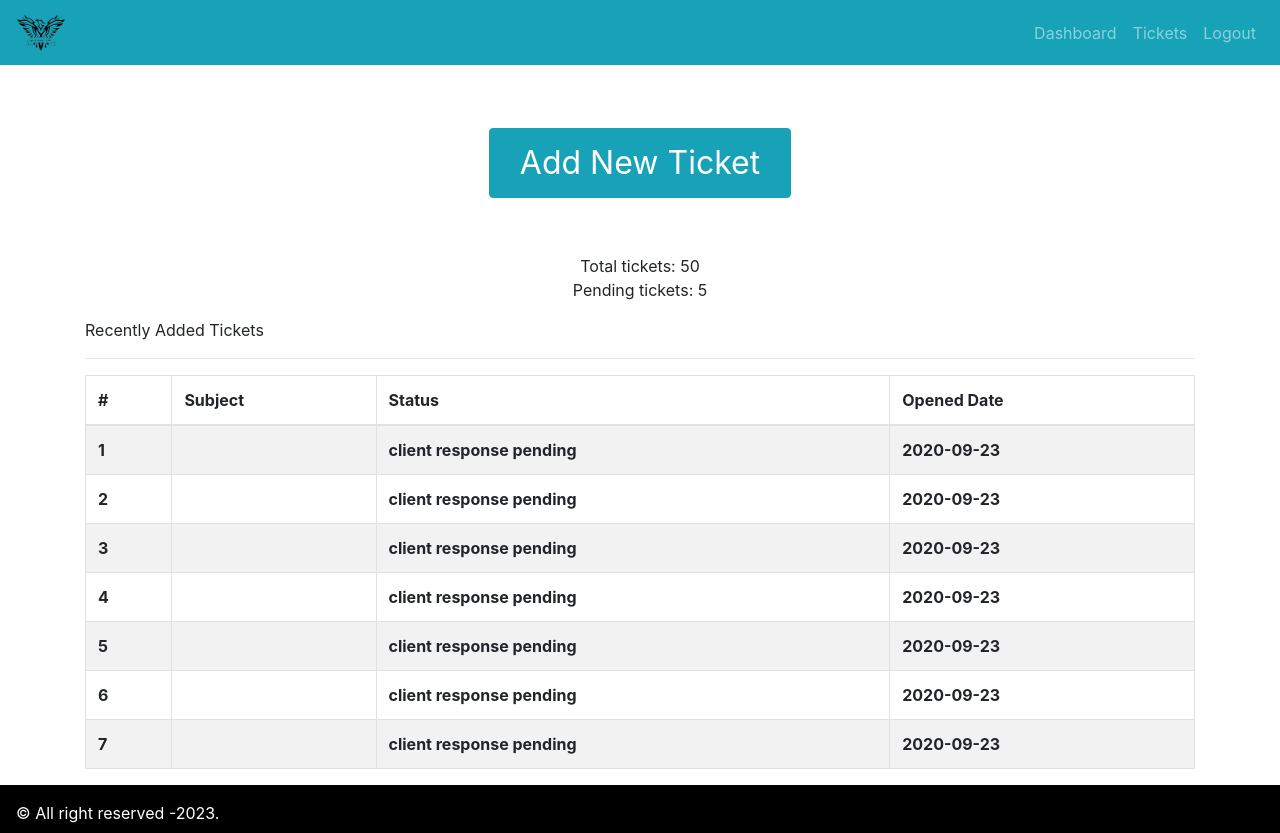
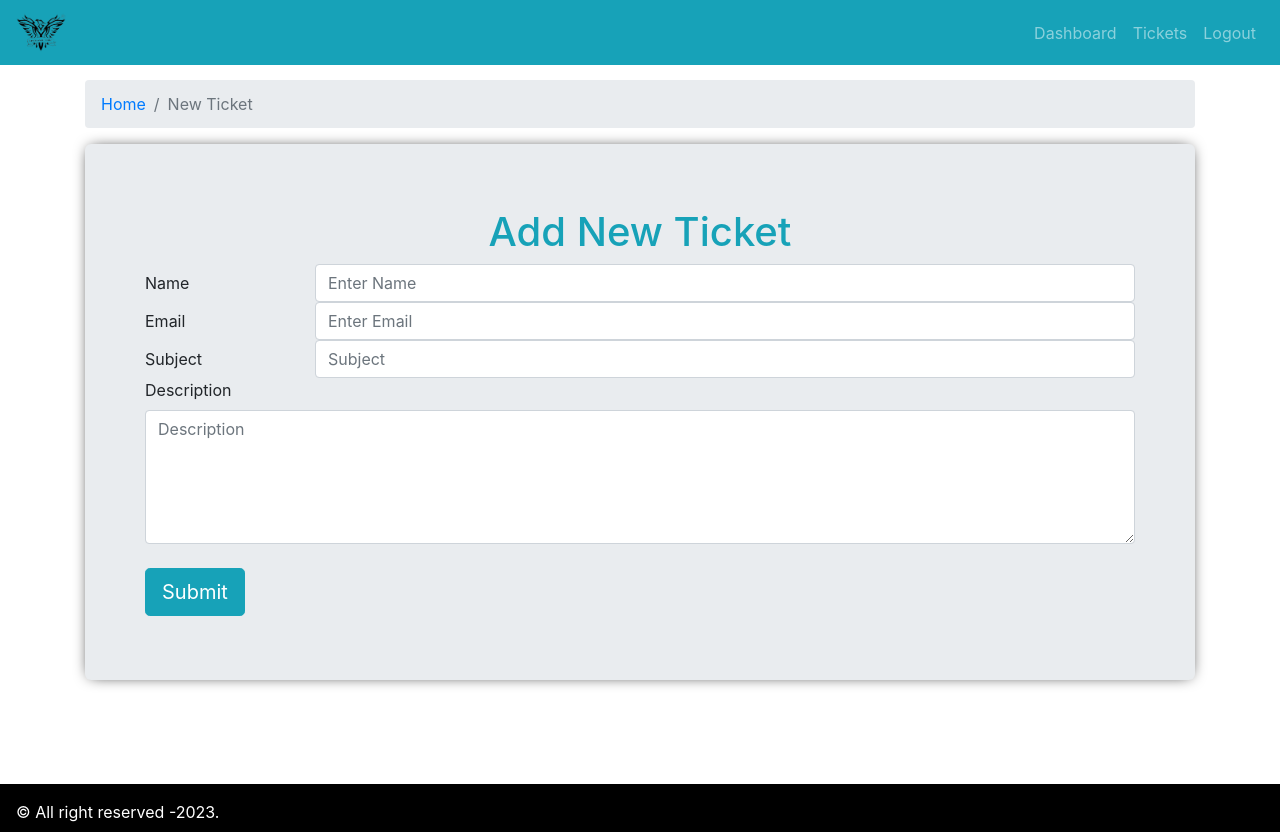
Before and after one commit to Shivanshu3979/EpitomeTRC, a React (Create React App) app: page /ticket/0 in a window 1280 px wide. Built offline with nearby package versions, Linux system fonts and the light colour scheme.

Commit message:
Add new Ticket Form

```diff
--- a/src/App.js
+++ b/src/App.js
@@ -3,11 +3,13 @@ import React from "react";
 import { Entry } from './page/entry/entry.page';
 import {DefaultLayout} from './component/layout/DefaultLayout';
 import { Dashboard } from "./page/dashboard/Dashboard.page";
+import { AddTicket } from "./page/new-ticket/AddTicket.page";
 function App() {
   return (
     <div className="App">
       <DefaultLayout>
-          <Dashboard/>
+          {/*<Dashboard/>*/}
+          <AddTicket/>
       </DefaultLayout>
       {/*<Entry/>*/}
     </div>
--- a/src/assets/data/dummy-tickets.json
+++ b/src/assets/data/dummy-tickets.json
@@ -1,37 +1,69 @@
 [
     {
+        "id":0,
+        "customerName":"David",
+        "customerEmail":"abc@xyz",
+        "subject":"String",
+        "description":"Description",
+        "assignedTo":"assigned",
+        "status":"client response pending",
+        "createdAt":"2020-09-23",
+        "updatedAt":"2020-09-24"
+    },
+    {
         "id":1,
+        "customerName":"David",
+        "customerEmail":"abc@xyz",
+        "subject":"String",
+        "description":"Description",
+        "assignedTo":"assigned",
         "status":"client response pending",
-        "addedAt":"2020-09-23"
+        "createdAt":"2020-09-23",
+        "updatedAt":"2020-09-24"
     },
     {
         "id":2,
+        "customerName":"David",
+        "customerEmail":"abc@xyz",
+        "subject":"String",
+        "description":"Description",
+        "assignedTo":"assigned",
         "status":"client response pending",
-        "addedAt":"2020-09-23"
+        "createdAt":"2020-09-23",
+        "updatedAt":"2020-09-24"
     },
     {
         "id":3,
+        "customerName":"David",
+        "customerEmail":"abc@xyz",
+        "subject":"String",
+        "description":"Description",
+        "assignedTo":"assigned",
         "status":"client response pending",
-        "addedAt":"2020-09-23"
+        "createdAt":"2020-09-23",
+        "updatedAt":"2020-09-24"
     },
     {
         "id":4,
+        "customerName":"David",
+        "customerEmail":"abc@xyz",
+        "subject":"String",
+        "description":"Description",
+        "assignedTo":"assigned",
         "status":"client response pending",
-        "addedAt":"2020-09-23"
+        "createdAt":"2020-09-23",
+        "updatedAt":"2020-09-24"
     },
     {
         "id":5,
+        "customerName":"David",
+        "customerEmail":"abc@xyz",
+        "subject":"String",
+        "description":"Description",
+        "assignedTo":"assigned",
         "status":"client response pending",
-        "addedAt":"2020-09-23"
-    },
-    {
-        "id":6,
-        "status":"client response pending",
-        "addedAt":"2020-09-23"
-    },
-    {
-        "id":7,
-        "status":"client response pending",
-        "addedAt":"2020-09-23"
+        "createdAt":"2020-09-23",
+        "updatedAt":"2020-09-24"
     }
+
 ]
--- /dev/null
+++ b/src/component/add-ticket-form/AddTicketForm.comp.js
@@ -0,0 +1,73 @@
+import React from "react"
+import {Form, Button, Row, Col} from "react-bootstrap";
+import { PropTypes } from "prop-types";
+export const AddTicketForm=({handleOnSubmit,handleOnChange, frmDt})=>{
+    return (
+        <div className="jumbotron form-box d-grid gap-2">
+            <h1 className="text-info text-center">Add New Ticket</h1>
+            <Form autoComplete='off' onSubmit={handleOnSubmit}>
+                        <Form.Group as={Row}>
+                            <Form.Label column sm={2}>Name</Form.Label>
+                            <Col sm={10}>
+                            <Form.Control
+                            name="customerName"
+                            minLength="3"
+                            value={frmDt.customerName}
+                            onChange={handleOnChange}
+                            placeholder="Enter Name"
+                            required
+                            />
+                            </Col>
+                        </Form.Group>
+                        <Form.Group as={Row}>
+                            <Form.Label column sm={2}>Email</Form.Label>
+                            <Col sm={10}>
+                            <Form.Control
+                            type="email"
+                            minLength="3"
+                            name="customerEmail"
+                            value={frmDt.customerEmail}
+                            onChange={handleOnChange}
+                            placeholder="Enter Email"
+                            required
+                            />
+                            </Col>
+                        </Form.Group>
+                        <Form.Group as={Row}>
+                            <Form.Label column sm={2}>Subject</Form.Label>
+                            <Col sm={10}>
+                            <Form.Control
+                            type="text"
+                            minLength="3"
+                            name="subject"
+                            value={frmDt.subject}
+                            onChange={handleOnChange}
+                            placeholder="Subject"
+                            required
+                            />
+                            </Col>
+                        </Form.Group>
+                        <Form.Group>
+                            <Form.Label>Description</Form.Label>
+                            <Form.Control
+                            as="textarea"
+                            minLength="3"
+                            name="description"
+                            rows="5"
+                            value={frmDt.description}
+                            onChange={handleOnChange}
+                            placeholder="Description"
+                            required
+                            />
+                        </Form.Group>
+                        <Button type="Submit" className="mt-4" variant="info" size="lg">Submit</Button>
+                    </Form>
+        </div>
+    )
+}
+
+AddTicketForm.prototype={
+    handleOnChange: PropTypes.func.isRequired,
+    handleOnSubmit: PropTypes.func.isRequired,
+    frmDt: PropTypes.object.isRequired
+}
--- /dev/null
+++ b/src/component/breadcrumb/Breadcrumb.comp.js
@@ -0,0 +1,11 @@
+import React from "react";
+import Breadcrumb from 'react-bootstrap/Breadcrumb';
+
+export const PageBreadcrumb=({page})=> {
+  return (
+    <Breadcrumb>
+      <Breadcrumb.Item href="#">Home</Breadcrumb.Item>
+      <Breadcrumb.Item active>{page}</Breadcrumb.Item>
+    </Breadcrumb>
+  );
+}
--- a/src/component/layout/DefaultLayout.js
+++ b/src/component/layout/DefaultLayout.js
@@ -8,7 +8,7 @@ export const DefaultLayout=({children})=>{
     return(
         <div>
             <div className="default-layout">
-            <div className="header">
+            <div className="header mb-2">
                 <Header/>
             </div>
             <div className="main">
--- a/src/component/layout/partial/Header.comp.js
+++ b/src/component/layout/partial/Header.comp.js
@@ -1,5 +1,5 @@
 import  React from 'react';
-import {Navbar, Nav, NavbarBrand} from 'react-bootstrap';
+import {Navbar, Nav} from 'react-bootstrap';
 import logo from '../../../assets/img/logo.png';
 export const Header=()=>{
     return(
--- a/src/component/ticket-table/TicketTable.comp.js
+++ b/src/component/ticket-table/TicketTable.comp.js
@@ -6,18 +6,28 @@ export const TicketTable=({tickets})=>{
             <thead>
                 <tr>
                     <th>#</th>
+                    <th>Customer Name</th>
+                    <th>Customer Email</th>
                     <th>Subject</th>
+                    <th>Description</th>
+                    <th>assignedTo</th>
                     <th>Status</th>
-                    <th>Opened Date</th>
+                    <th>Created At</th>
+                    <th>Updated At</th>
                 </tr>
             </thead>
             <tbody>
                 {tickets.length ? tickets.map(row=>(
                 <tr key={row.id}>
                     <th>{row.id}</th>
+                    <th>{row.customerName}</th>
+                    <th>{row.customerEmail}</th>
                     <th>{row.subject}</th>
+                    <th>{row.description}</th>
+                    <th>{row.assignedTo}</th>
                     <th>{row.status}</th>
-                    <th>{row.addedAt}</th>
+                    <th>{row.createdAt}</th>
+                    <th>{row.updatedAt}</th>
                 </tr>)) : (
                 <tr>
                     <td colSpan={4} className='text-center'>No tickets to show</td>
--- a/src/page/dashboard/Dashboard.page.js
+++ b/src/page/dashboard/Dashboard.page.js
@@ -2,10 +2,16 @@ import React from 'react'
 import {Container, Row, Col, Button} from 'react-bootstrap'
 import { TicketTable } from '../../component/ticket-table/TicketTable.comp'
 import tickets from "../../assets/data/dummy-tickets.json";
+import { PageBreadcrumb } from '../../component/breadcrumb/Breadcrumb.comp';
 
 export const Dashboard=()=>{
     return(
         <Container>
+            <Row>
+                <Col>
+                <PageBreadcrumb page="Dashyboard"/>
+                </Col>
+            </Row>
             <Row>
                 <Col className="text-center mt-5 mb-2">
                     <Button variant="info" style={{'font-size':'2rem',
--- /dev/null
+++ b/src/page/new-ticket/AddTicket.page.js
@@ -0,0 +1,46 @@
+import React, { useEffect, useState } from 'react'
+import {Container, Row, Col} from 'react-bootstrap'
+import { PageBreadcrumb } from '../../component/breadcrumb/Breadcrumb.comp'
+import { AddTicketForm } from '../../component/add-ticket-form/AddTicketForm.comp'
+
+const initialFrmDt ={
+    customerName:"",
+    customerEmail:"",
+    subject:"",
+    description:""
+}
+export const AddTicket=()=>{
+
+    const [frmData,setFrmData]=useState(initialFrmDt)
+    useEffect(()=>{},[frmData]);
+
+    const handleOnChange=(e)=>{
+        const {name, value}=e.target;
+
+        setFrmData({
+            ...frmData,
+            [name]:value
+        })
+    }
+    const handleOnSubmit=(e)=>{
+        e.preventDefault();
+    }
+    return (
+        <Container>
+            <Row>
+                <Col>
+                <PageBreadcrumb page="New Ticket"/>
+                </Col>
+            </Row>
+
+            <Row>
+                <Col>
+                <AddTicketForm
+                handleOnChange={handleOnChange}
+                frmDt={frmData}
+                handleOnSubmit={handleOnSubmit}/>
+                </Col>
+            </Row>
+        </Container>
+    )
+}
```
